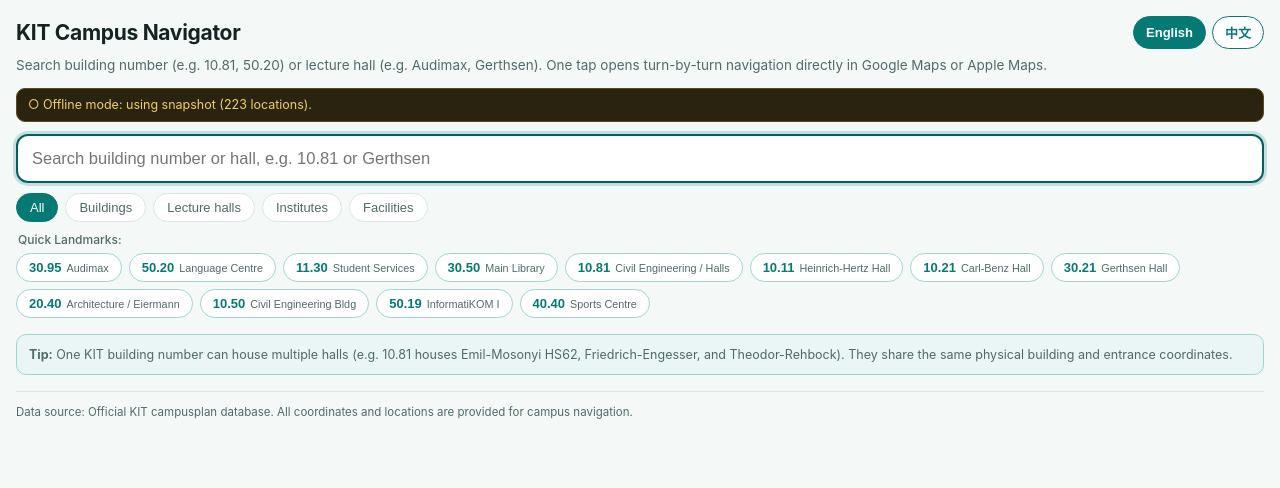
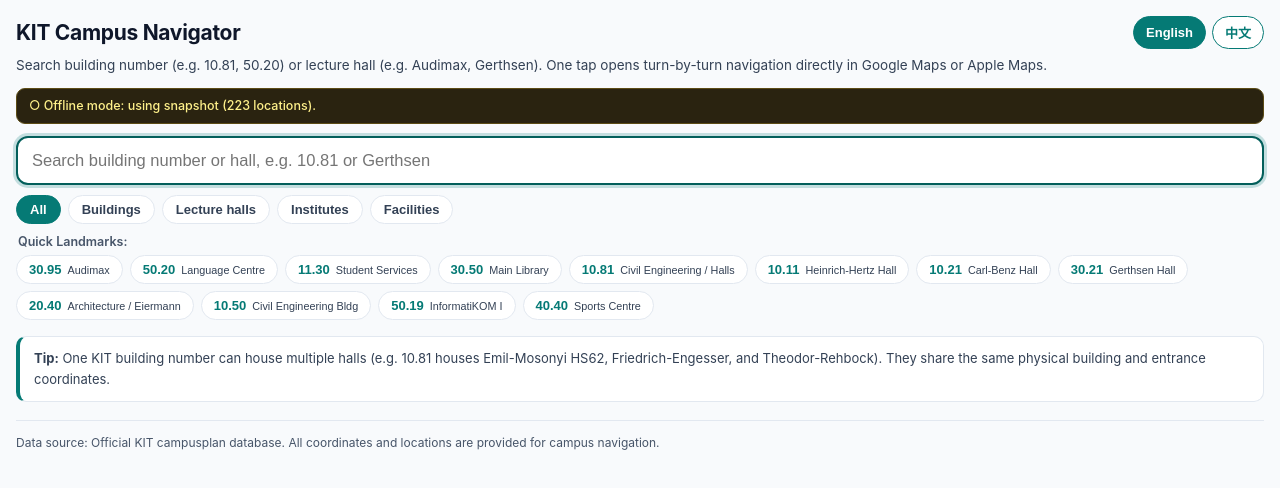
Before and after one commit to difeih/kit-campus-nav, a plain HTML site: page index.html in a window 1280 px wide. Drawn offline with Linux system fonts and the light colour scheme; no server answers.

Commit message:
High-contrast text overhaul: pure white/near-white in dark mode, deep black/charcoal in light mode

```diff
--- a/index.html
+++ b/index.html
@@ -10,34 +10,44 @@
 <meta property="og:type" content="website">
 <style>
 :root{
-  --kit-blue:#057a75;
-  --kit-blue-hover:#035f5b;
-  --kit-blue-light:#eaf6f5;
-  --kit-blue-border:#9fd4d1;
-  --bg-page:#f4f9f8;
+  --kit-brand:#057a75;
+  --kit-brand-hover:#035f5b;
+  --kit-brand-light:#eaf6f5;
+  --kit-brand-border:#8cd3cf;
+  --bg-page:#f8fafc;
   --bg-card:#ffffff;
-  --text-main:#152423;
-  --text-sub:#4f6b69;
-  --border-light:#d6e7e5;
+  --border-light:#e2e8f0;
+  /* High contrast text: crisp black and deep charcoal */
+  --text-main:#0f172a;
+  --text-sub:#334155;
+  --text-muted:#475569;
   --apple-btn:#1c1c1e;
   --nav-btn:#057a75;
   --map-btn:#0e8d87;
+  --status-bg:#e6f5f4;
+  --status-border:#9fd4d1;
+  --status-text:#0c4a47;
 }
 
 @media(prefers-color-scheme:dark){
   :root{
-    --kit-blue:#14a29c;
-    --kit-blue-hover:#0d8782;
-    --kit-blue-light:#102624;
-    --kit-blue-border:#1d4d4a;
-    --bg-page:#0d1615;
-    --bg-card:#152221;
-    --text-main:#e6f3f2;
-    --text-sub:#87a8a6;
-    --border-light:#213735;
-    --apple-btn:#242b2a;
-    --nav-btn:#109993;
-    --map-btn:#0d807b;
+    --kit-brand:#14b8a6;
+    --kit-brand-hover:#0d9488;
+    --kit-brand-light:#132e2c;
+    --kit-brand-border:#1d5956;
+    --bg-page:#121212;
+    --bg-card:#1e1e1e;
+    --border-light:#2e2e2e;
+    /* High contrast text: bright white and light grays */
+    --text-main:#ffffff;
+    --text-sub:#f3f4f6;
+    --text-muted:#d1d5db;
+    --apple-btn:#2d2d30;
+    --nav-btn:#057a75;
+    --map-btn:#0d8782;
+    --status-bg:#122928;
+    --status-border:#1a4d4a;
+    --status-text:#e2faf8;
   }
 }
 
@@ -55,45 +65,46 @@ h1{font-size:21px;margin:0;font-weight:700;letter-spacing:-0.3px;color:var(--tex
 .lang{display:flex;gap:6px;flex-shrink:0}
 .lang button{
   padding:6px 12px;border-radius:20px;
-  border:1.5px solid var(--kit-blue);
+  border:1.5px solid var(--kit-brand);
   background:var(--bg-card);
-  color:var(--kit-blue);
+  color:var(--kit-brand);
   font-size:13px;cursor:pointer;font-weight:600;
   transition:all 0.15s ease;
 }
-.lang button.on{background:var(--kit-blue);color:#fff}
-.lang button:hover:not(.on){background:var(--kit-blue-light)}
+.lang button.on{background:var(--kit-brand);color:#ffffff}
+.lang button:hover:not(.on){background:var(--kit-brand-light)}
 
 p.sub{color:var(--text-sub);margin:0 0 12px;font-size:13.5px;line-height:1.55}
 
 .status{
-  font-size:12.5px;color:var(--text-sub);
-  background:var(--kit-blue-light);
-  border:1px solid var(--kit-blue-border);
-  border-radius:9px;padding:7px 11px;
+  font-size:12.5px;color:var(--status-text);
+  background:var(--status-bg);
+  border:1px solid var(--status-border);
+  border-radius:9px;padding:8px 12px;
   margin-bottom:12px;line-height:1.45;
+  font-weight:500;
 }
-.status.offline{background:#2a2310;border-color:#5c4c15;color:#f0cf65}
+.status.offline{background:#2a2310;border-color:#5c4c15;color:#fef08a}
 
 .search-wrap{position:relative;margin-bottom:10px}
 input[type=search]{
   width:100%;padding:13px 44px 13px 14px;
   font-size:16.5px;
-  border:2px solid var(--kit-blue);
+  border:2px solid var(--kit-brand);
   border-radius:12px;outline:none;
   background:var(--bg-card);color:var(--text-main);
   transition:border-color 0.15s, box-shadow 0.15s;
   -webkit-appearance:none;appearance:none;
 }
 input[type=search]:focus{
-  border-color:var(--kit-blue-hover);
-  box-shadow:0 0 0 3px rgba(5,122,117,0.2);
+  border-color:var(--kit-brand-hover);
+  box-shadow:0 0 0 3px rgba(5,122,117,0.22);
 }
 input[type=search]::-webkit-search-cancel-button{display:none}
 .clear-btn{
   position:absolute;right:12px;top:50%;transform:translateY(-50%);
   background:none;border:none;cursor:pointer;
-  color:var(--text-sub);font-size:18px;line-height:1;
+  color:var(--text-muted);font-size:18px;line-height:1;
   padding:6px;display:none;
 }
 .clear-btn.visible{display:block}
@@ -103,71 +114,73 @@ input[type=search]::-webkit-search-cancel-button{display:none}
   border:1.5px solid var(--border-light);
   background:var(--bg-card);color:var(--text-sub);
   border-radius:20px;padding:6px 13px;
-  font-size:13px;cursor:pointer;font-weight:500;
+  font-size:13px;cursor:pointer;font-weight:600;
   transition:all 0.15s;
 }
-.fbtn.on{border-color:var(--kit-blue);background:var(--kit-blue);color:#fff}
-.fbtn:hover:not(.on){border-color:var(--kit-blue);color:var(--kit-blue)}
+.fbtn.on{border-color:var(--kit-brand);background:var(--kit-brand);color:#ffffff}
+.fbtn:hover:not(.on){border-color:var(--kit-brand);color:var(--kit-brand)}
 
 /* Quick tags: hidden immediately when search box has text */
 .chips-section{margin-bottom:8px;transition:opacity 0.2s}
 .chips-section.hidden{display:none}
-.chips-title{font-size:12px;color:var(--text-sub);margin:0 0 6px 2px;font-weight:500}
+.chips-title{font-size:12.5px;color:var(--text-muted);margin:0 0 6px 2px;font-weight:600}
 .chips{display:flex;flex-wrap:wrap;gap:7px}
 .chip{
-  border:1px solid var(--kit-blue-border);
-  background:var(--bg-card);color:var(--kit-blue);
+  border:1px solid var(--border-light);
+  background:var(--bg-card);color:var(--text-main);
   border-radius:18px;padding:6px 12px;
-  font-size:13px;cursor:pointer;font-weight:500;
-  transition:all 0.15s;display:inline-flex;align-items:center;gap:5px;
+  font-size:13px;cursor:pointer;font-weight:600;
+  transition:all 0.15s;display:inline-flex;align-items:center;gap:6px;
 }
-.chip:hover{background:var(--kit-blue-light)}
-.chip small{color:var(--text-sub);font-weight:400}
+.chip strong{color:var(--kit-brand)}
+.chip:hover{border-color:var(--kit-brand);background:var(--kit-brand-light)}
+.chip small{color:var(--text-sub);font-weight:500}
 
-.count{font-size:12.5px;color:var(--text-sub);margin:8px 0 4px 2px}
+.count{font-size:13px;color:var(--text-sub);margin:8px 0 4px 2px;font-weight:500}
 
 .card{
   background:var(--bg-card);
   border:1px solid var(--border-light);
-  border-radius:12px;padding:13px 14px;margin:8px 0;
-  box-shadow:0 1px 4px rgba(0,0,0,0.04);
+  border-radius:12px;padding:14px 15px;margin:9px 0;
+  box-shadow:0 1px 4px rgba(0,0,0,0.06);
 }
-.card h3{margin:0 0 4px;font-size:16px;line-height:1.3;font-weight:600}
-.meta{color:var(--text-sub);font-size:13px;line-height:1.55}
-.meta .coords{font-family:ui-monospace,SFMono-Regular,Consolas,monospace;font-size:12px;opacity:0.75;margin-top:2px}
+.card h3{margin:0 0 5px;font-size:16.5px;line-height:1.35;font-weight:700;color:var(--text-main)}
+.meta{color:var(--text-sub);font-size:13.5px;line-height:1.6;font-weight:500}
+.meta .coords{font-family:ui-monospace,SFMono-Regular,Consolas,monospace;font-size:12.5px;color:var(--text-muted);margin-top:3px;font-weight:500}
 
-.btns{display:flex;flex-wrap:wrap;gap:7px;margin-top:10px}
+.btns{display:flex;flex-wrap:wrap;gap:7px;margin-top:12px}
 a.btn{
   display:inline-flex;align-items:center;justify-content:center;
-  padding:8px 12px;border-radius:8px;text-decoration:none;
+  padding:8px 13px;border-radius:8px;text-decoration:none;
   font-size:13.5px;font-weight:600;transition:opacity 0.15s;
 }
-a.btn:hover{opacity:0.88}
-a.g{background:var(--nav-btn);color:#fff}
-a.g2{background:var(--map-btn);color:#fff}
-a.ap{background:var(--apple-btn);color:#fff}
-a.k{background:var(--kit-blue-light);color:var(--kit-blue)}
-a.o{background:rgba(128,128,128,0.12);color:var(--text-main)}
+a.btn:hover{opacity:0.9}
+a.g{background:var(--nav-btn);color:#ffffff}
+a.g2{background:var(--map-btn);color:#ffffff}
+a.ap{background:var(--apple-btn);color:#ffffff}
+a.k{background:var(--kit-brand-light);color:var(--kit-brand);border:1px solid var(--kit-brand-border)}
+a.o{background:rgba(128,128,128,0.15);color:var(--text-main);border:1px solid var(--border-light)}
 
 button.copybtn{
-  padding:8px 11px;border-radius:8px;
+  padding:8px 12px;border-radius:8px;
   border:1px solid var(--border-light);
   background:var(--bg-card);color:var(--text-sub);
-  font-size:13px;cursor:pointer;font-weight:500;
+  font-size:13px;cursor:pointer;font-weight:600;
   transition:all 0.15s;
 }
-button.copybtn:hover{border-color:var(--kit-blue);color:var(--kit-blue)}
-button.copybtn.ok{background:var(--kit-blue-light);border-color:var(--kit-blue);color:var(--kit-blue)}
+button.copybtn:hover{border-color:var(--kit-brand);color:var(--kit-brand)}
+button.copybtn.ok{background:var(--kit-brand-light);border-color:var(--kit-brand);color:var(--kit-brand)}
 
 .note{
-  font-size:12.5px;color:var(--text-sub);line-height:1.55;
-  background:var(--kit-blue-light);
-  border:1px solid var(--kit-blue-border);
-  border-radius:10px;padding:10px 12px;margin-top:16px;
+  font-size:13px;color:var(--text-sub);line-height:1.6;
+  background:var(--bg-card);
+  border:1px solid var(--border-light);
+  border-left:4px solid var(--kit-brand);
+  border-radius:10px;padding:11px 14px;margin-top:16px;
 }
 footer{
-  font-size:11.5px;color:var(--text-sub);line-height:1.55;
-  margin-top:16px;padding-top:12px;border-top:1px solid var(--border-light);
+  font-size:12px;color:var(--text-muted);line-height:1.6;
+  margin-top:18px;padding-top:12px;border-top:1px solid var(--border-light);
 }
 </style>
 </head>
```
